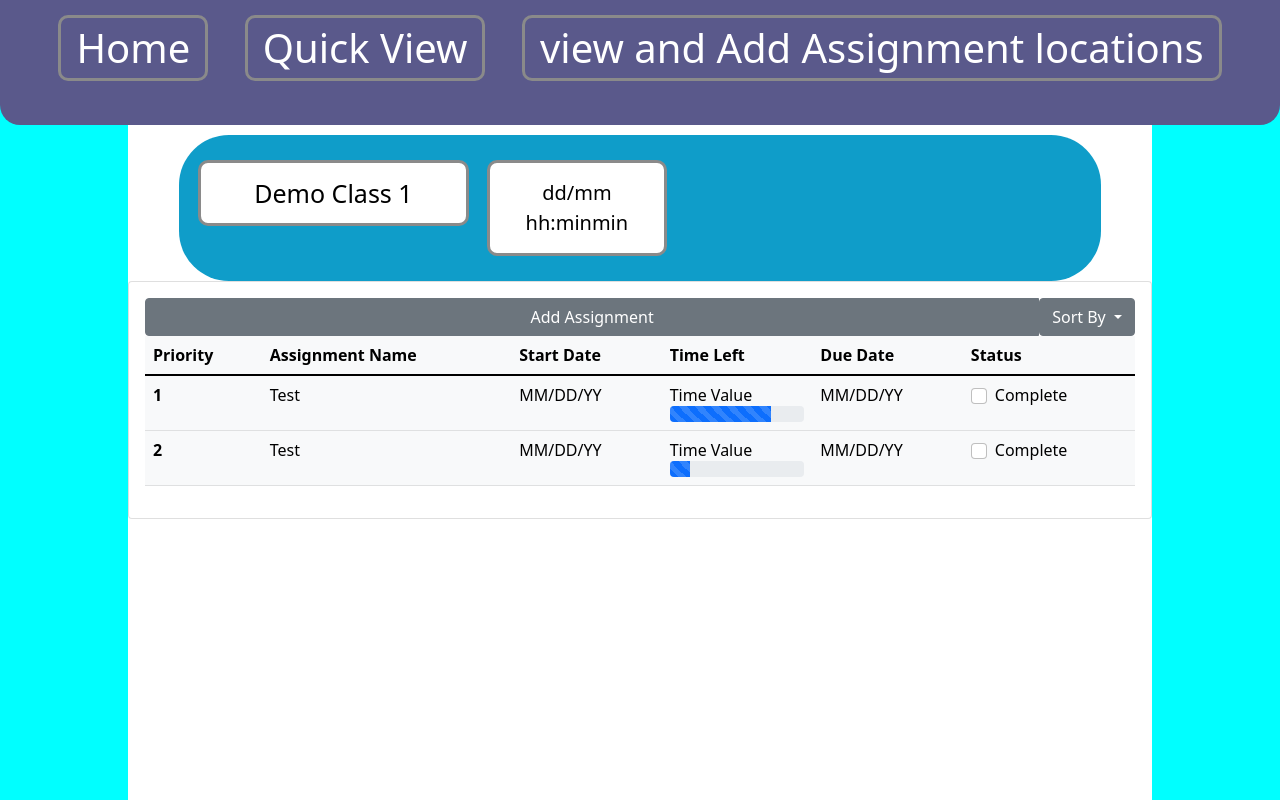
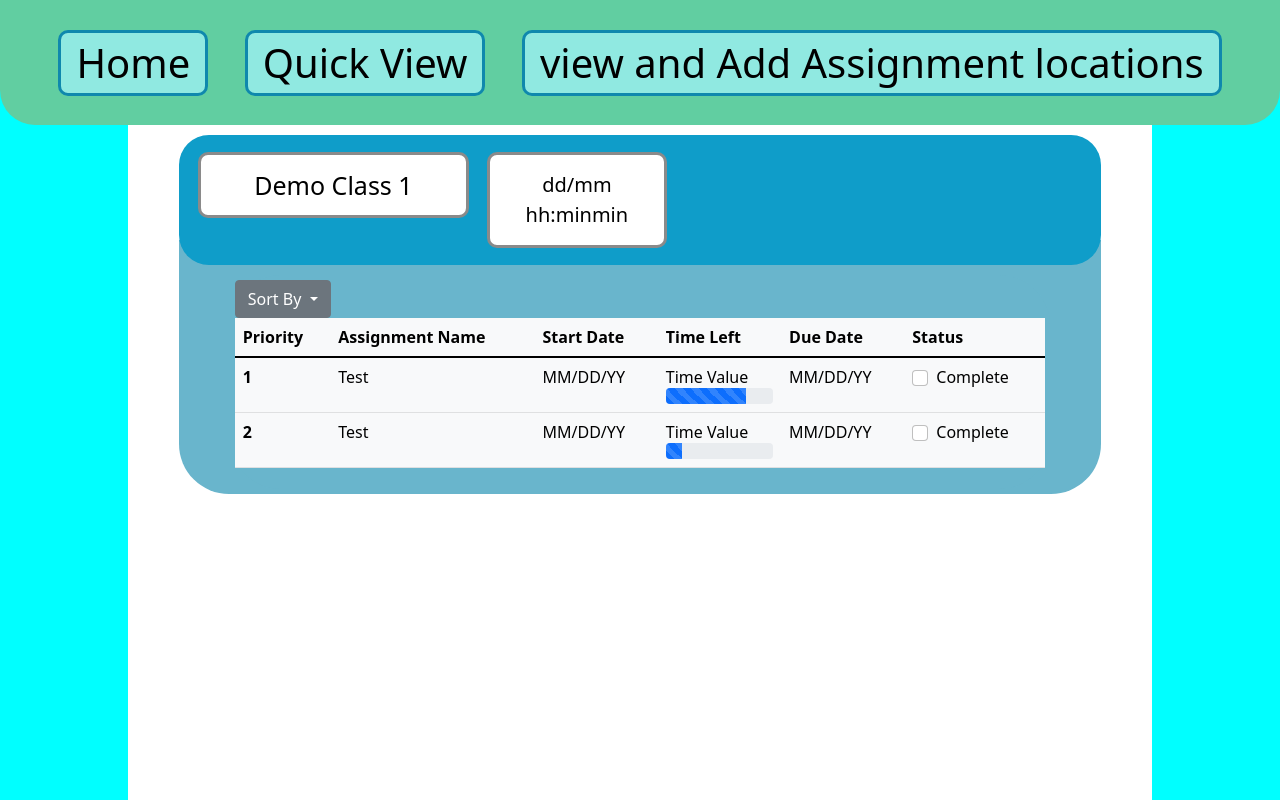
Before and after one commit to FinnRobinSchniebel/Project_3_Assignment-Tracker_From-Texas-A-and-M-account, a PHP site: page /Home2.html in a window 1280 px wide, after a click that opens the changed part. Run offline with PHP 8.4, Linux system fonts and the light colour scheme.

Commit message:
Designed class content  graph

```diff
--- a/BasicHome.css
+++ b/BasicHome.css
@@ -8,16 +8,17 @@
     height: 125px;
     text-align: center;
 
-    background-color: rgb(90, 89, 139);
+    background-color: rgb(97, 206, 161);
     color: rgb(0, 0, 0);
-    border-bottom-right-radius: 20px;
-    border-bottom-left-radius: 20px;
+    border-bottom-right-radius: 35px;
+    border-bottom-left-radius: 35px;
 }
 .button{
-    background-color: rgb(90, 89, 139);
+    background-color: rgb(144, 233, 225);
     margin: 15px;
-    border: 3px solid rgb(138, 138, 138);
-    color: rgb(255, 255, 255);
+    margin-top: 30px;
+    border: 3px solid rgb(15, 136, 173);
+    color: rgb(0, 0, 0);
     border-radius: 10px;
     text-align: center;
     display: inline;
@@ -52,7 +53,7 @@
 .ClassSection{
 
     background-color: rgb(15, 157, 201);
-    border-radius: 50px;
+    border-radius: 30px;
     color: rgb(0, 0, 0);
     cursor: pointer;
     padding: 10px;
@@ -69,6 +70,8 @@
 .ClassName{
     float: left;
     margin: 15px;
+    margin-top: 7px;
+    margin-bottom: 7px;
     background-color: rgb(255, 255, 255);
     color: rgb(0, 0, 0);
     cursor: pointer;
@@ -87,6 +90,8 @@
     float: left;
     width: 20%;
     margin: 15px;
+    margin-top: 7px;
+    margin-bottom: 7px;
     background-color: rgb(255, 255, 255);
     color: rgb(0, 0, 0);
     cursor: pointer;
@@ -100,8 +105,33 @@
     border: 3px solid rgb(138, 138, 138);
     border-radius: 10px;
 }
+.ClassAssignmentsOutline{
+
+    background-color: rgb(105, 181, 204);
+    border-bottom-left-radius: 50px;
+    border-bottom-right-radius: 50px;
+    color: rgb(0, 0, 0);
+    padding: 5px;
+    width: 90%;
+    margin-top: -25px;
+    margin-left: auto;
+    margin-right: auto;
+    border: none;
+    text-align: left;
+    outline: none;
+    font-size: 15px;
+}
 .ClassAssignments{
-    display: none;
-    overflow: hidden;
-
+    background-color: rgb(105, 181, 204);
+    border-radius: 50px;
+    color: rgb(0, 0, 0);
+    padding: 5px;
+    width: 90%;
+    margin-top: 30px;
+    margin-left: auto;
+    margin-right: auto;
+    border: none;
+    text-align: left;
+    outline: none;
+    font-size: 15px;
 }
--- a/Home2.html
+++ b/Home2.html
@@ -32,10 +32,11 @@
             </div>
         </button>
         <div class="collapse" id="CollapseCourse">
-            <div class="card card-body">
+            <div class="ClassAssignmentsOutline">
+                <div class="ClassAssignments">
                     <!-- Buttons in Course drop down -->
                     <div class="btn-group" role="group" aria-label="Basic example">
-                <button type="button" class="btn btn-secondary" data-bs-toggle="modal" data-bs-target="#AddAssignmentModal">Add Assignment</button>
+                        <!-- <button type="button" class="btn btn-secondary" data-bs-toggle="modal" data-bs-target="#AddAssignmentModal">Add Assignment</button> -->
                         <!-- Dropdown button to select how to sort assignments-->
                         <div class="dropdown">
                         <button class="btn btn-secondary dropdown-toggle" type="button" id="dropdownMenuButton1" data-bs-toggle="dropdown" aria-expanded="false">
@@ -100,6 +101,7 @@
                     </table>
                 </div>
             </div>
+        </div>
 
     </div>
 </body>
```
Lines whose indentation alone changed are shown as unchanged.
